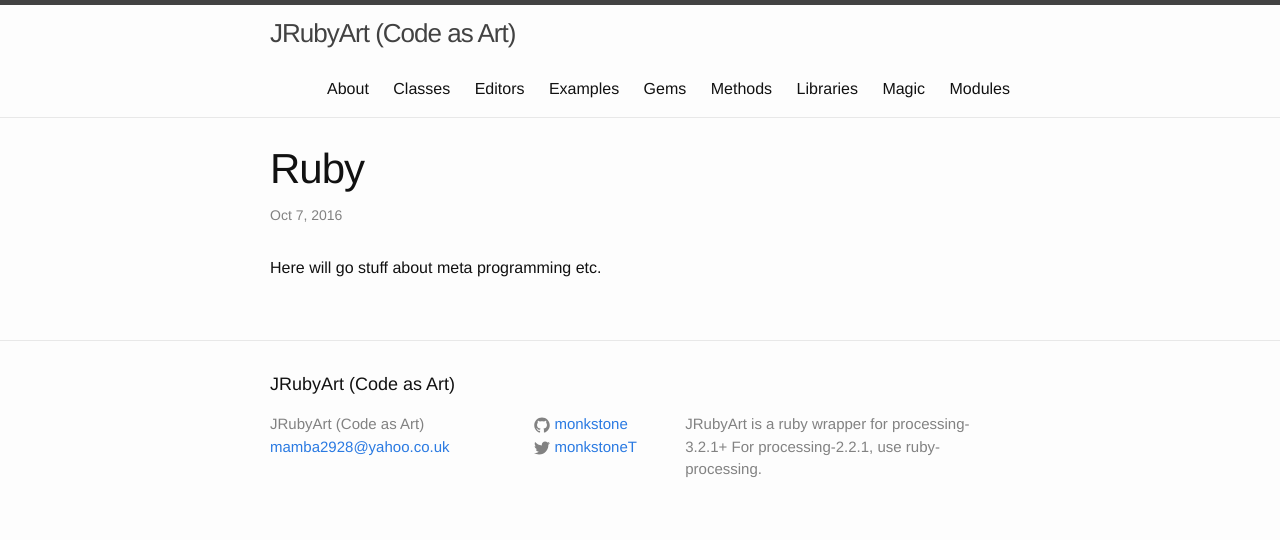
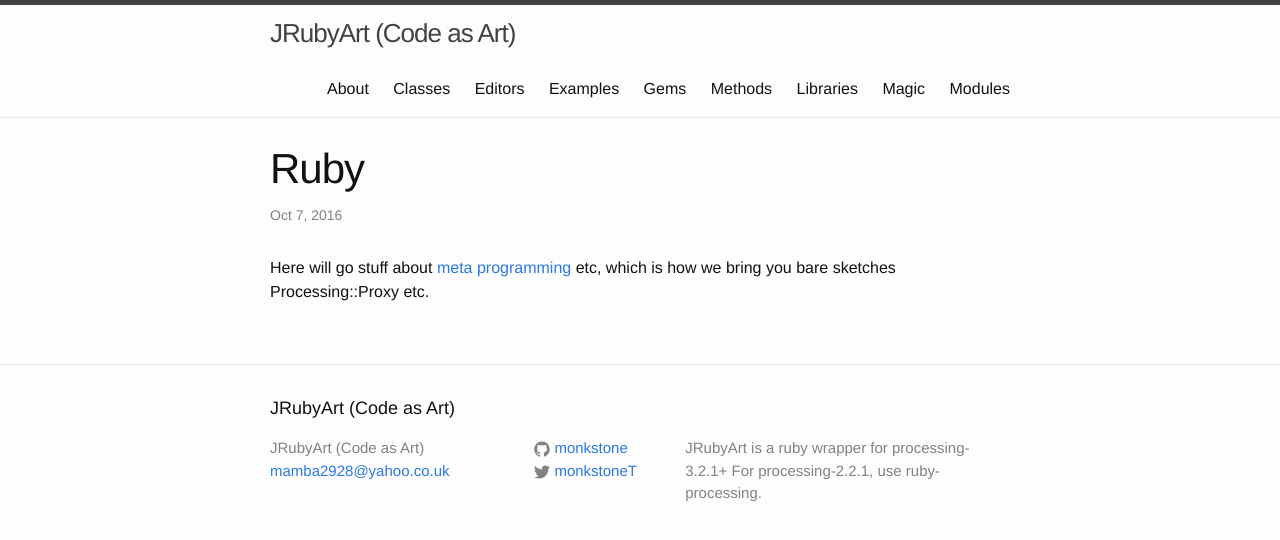
Before and after one commit to ruby-processing/JRubyArt, a Jekyll site: the page built from _magic/ruby.md, in a window 1280 px wide. Shown: the top 540 px of the page. Built offline with Jekyll 4.4.1, drawn with Linux system fonts in a browser that asks for light colours.

Commit message:
link some spells to explanations

```diff
--- a/_magic/ruby.md
+++ b/_magic/ruby.md
@@ -3,4 +3,6 @@
 title:  "Ruby"
 keywords: ruby, java, meta
 ---
-Here will go stuff about meta programming etc.
+Here will go stuff about [meta programming][meta] etc, which is how we bring you bare sketches Processing::Proxy etc.
+
+[meta]:https://www.toptal.com/ruby/ruby-metaprogramming-cooler-than-it-sounds
--- a/gems.html
+++ b/gems.html
@@ -7,3 +7,5 @@
 		<h2><a href="{{ gem.url | prepend: site.github.url }}">{{ gem.title }}</a></h2>
 	</div>
 {% endfor %}
+
+<p>If you are new to ruby, see <a href="http://guides.rubygems.org/what-is-a-gem/">what is a gem here</a></p>
--- a/modules.html
+++ b/modules.html
@@ -2,8 +2,11 @@
 layout: page
 title: Modules
 ---
+
 {% for module in site.modules %}
 	<div class="module">
 		<h2><a href="{{ module.url | prepend: site.github.url }}">{{ module.title }}</a></h2>
 	</div>
 {% endfor %}
+
+<p>If you are new to ruby, you can read more about <a href="https://www.tutorialspoint.com/ruby/ruby_modules.htm">modules here</a></p>
```
